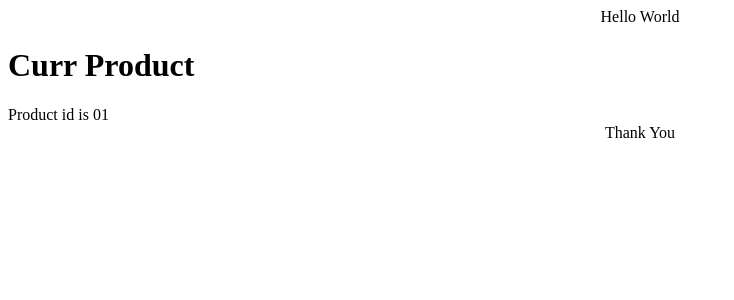
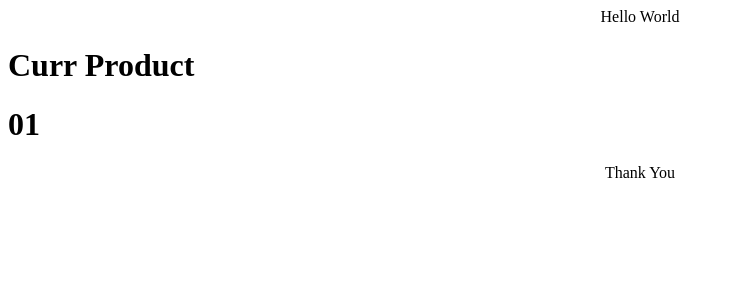
Before and after one commit to shubhatRashid/nextjs_practice, a Next.js app in the folder nextjs-routing/: page /products/01 in a window 1280 px wide. Shown: the top 300 px of the page, without its empty margins (0-734 px from the left). Built offline with nearby package versions, Linux system fonts and the light colour scheme.

Commit message:
dynamic meta data

```diff
--- a/nextjs-routing/src/app/products/[product_id]/page.tsx
+++ b/nextjs-routing/src/app/products/[product_id]/page.tsx
@@ -1,13 +1,20 @@
-import React from 'react'
+import { Metadata } from "next";
 
-interface Params {
-    product_id : number
+type props = {
+  product_id : number
 }
-const Product = ({params}:{params:Params}) => {
 
+export const generateMetadata = ({params}:{params:props}):Metadata => {
+  return {
+    title : `${params.product_id}`,
+    description : 'specific product'
+  }
+}
+
+export default function ({params}:{params:props}){
   return (
-    <div>Product id is {params.product_id}</div>
+    <div>
+      <h1>{params.product_id}</h1>
+    </div>
   )
 }
-
-export default Product
```
Also changed, not shown: 1 other file (tests, documents, lock files or other folders).
